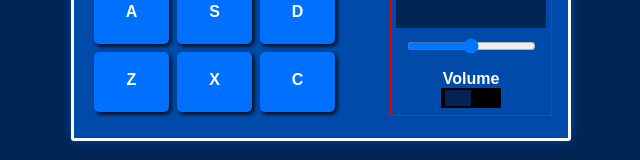
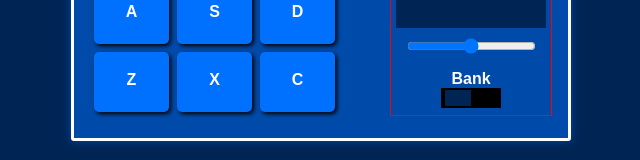
Before and after one commit to DatravousOdds/DrumMachine, a React (Vite) app: page / in a window 1280 px wide. Shown: the part 282-442 px from the top of the page, without its empty margins (319-959 px from the left). Built offline with nearby package versions, Linux system fonts and the light colour scheme.

Commit message:
small change

```diff
--- a/src/App.jsx
+++ b/src/App.jsx
@@ -1,6 +1,6 @@
 import DrumMachine from './Components/DrumMachine';
 import './App.css';
-import { useState } from 'react';
+
 
 export default function App() {
 
--- a/src/Components/Buttons.jsx
+++ b/src/Components/Buttons.jsx
@@ -37,7 +37,7 @@ const Buttons = ({ volumeChange, volume, handleSwitchChange }) => {
           </div>
 
           <div className="control" onClick={handleSwitchChange}>
-            <div style={{ fontWeight: 600 }}>Volume</div>
+            <div style={{ fontWeight: 600 }}>Bank</div>
             <div  className="select">
               <div className="inner"></div>
             </div>
```
